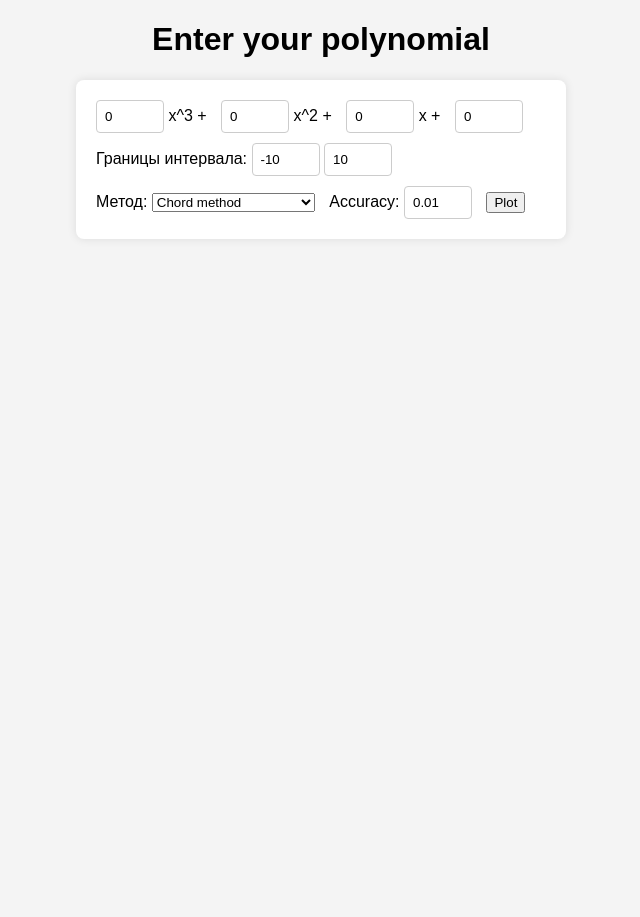
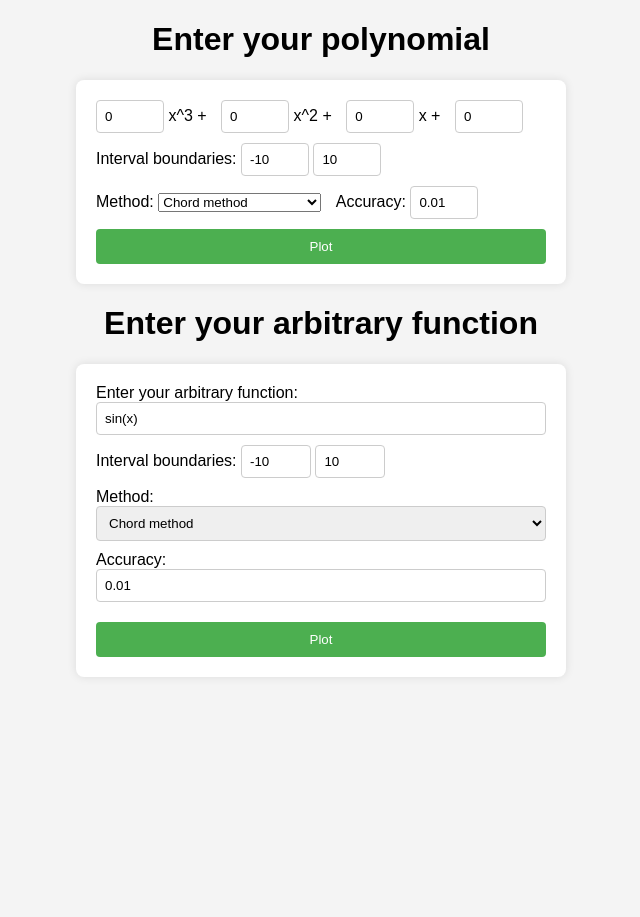
Before and after one commit to lubitelkvokk/computational_mathematics_lab2, a FastAPI app: page /plot in a window 1280 px wide. Shown: the top 917 px of the page, without its empty margins (319-959 px from the left). Before the commit the page ends 219 px from the top, so only its background shows below. Run offline with FastAPI, Linux system fonts and the light colour scheme.

Commit message:
added possibility to enter arbitrary function

```diff
--- a/src/controller/polynom_solver.py
+++ b/src/controller/polynom_solver.py
@@ -20,7 +20,8 @@ async def polynomial_solver(request: Request):
         'k_for_constant': 0,
         'left_board': -10,
         'right_board': 10,
-        'accuracy': 0.01
+        'accuracy': 0.01,
+        'arbitrary_function': "sin(x)"
     }
     return templates.TemplateResponse("polynom_solver.html", default_values)
 
@@ -30,10 +31,9 @@ async def plot_graph(request: Request, k_for_x_3: float = Form(...), k_for_x_2:
                      k_for_x_1: float = Form(...), k_for_constant: float = Form(...),
                      left_board: float = Form(...), right_board: float = Form(...),
                      accuracy: float = Form(...), method: str = Form(...)):
-
     func = create_lambda_function(f"{k_for_x_3}*x**3+{k_for_x_2}*x**2+{k_for_x_1}*x+{k_for_constant}")
 
-    generate_plot([k_for_constant, k_for_x_1, k_for_x_2, k_for_x_3], left_board, right_board, accuracy)
+    generate_plot(func, left_board, right_board, accuracy)
 
     print(method)
     try:
@@ -66,3 +66,37 @@ async def plot_graph(request: Request, k_for_x_3: float = Form(...), k_for_x_2:
                                           'right_board': right_board,
                                           'accuracy': accuracy
                                       })
+
+
+@router.post("/arbitrary_function")
+async def plot_graph_by_arbitrary_function(request: Request, arbitrary_function: str = Form(...),
+                                           left_board: float = Form(...), right_board: float = Form(...),
+                                           accuracy: float = Form(...), method: str = Form(...)):
+    func = create_lambda_function(arbitrary_function)
+
+    generate_plot(func, left_board, right_board, accuracy)
+
+    print(method)
+    try:
+        if method == "chord":
+            result = solve_with_chords(left_board, right_board,
+                                       func,
+                                       accuracy)
+        elif method == "newton":
+            result = solve_with_newton(left_board, right_board,
+                                       func,
+                                       accuracy)
+
+    except Exception as e:
+        result = e
+
+    return templates.TemplateResponse("polynom_solver.html",
+                                      {
+                                          "request": request,
+                                          "plot_data": "static/images/image.png",
+                                          "result": result,
+                                          'arbitrary_function': arbitrary_function,
+                                          'left_board': left_board,
+                                          'right_board': right_board,
+                                          'accuracy': accuracy
+                                      })
--- a/src/util/plot_generator.py
+++ b/src/util/plot_generator.py
@@ -3,12 +3,12 @@ import numpy as np
 from matplotlib import pyplot as plt
 
 
-def generate_plot(koeffs, left_board, right_board, accuracy):
+def generate_plot(func, left_board, right_board, accuracy):
     x = np.linspace(left_board, right_board, 1000)
-    y = sum(koeff * x ** i for i, koeff in enumerate(koeffs))
+    # y = k_for_x_3 * x ** 3 + k_for_x_2 * x ** 2 + k_for_x_1 * x + k_for_constant
     # Создание графика
     fig, ax = plt.subplots(figsize=(10, 5))
-    ax.plot(x, y)
+    ax.plot(x, [func(item) for item in x])
 
     # Добавление линий осей
     ax.axhline(0, color='black', linewidth=0.5)  # Горизонтальная линия оси Y
--- a/static/polynom_solver.css
+++ b/static/polynom_solver.css
@@ -1,15 +1,3 @@
-/*.k_for_x {*/
-/*    width: 40px;*/
-/*}*/
-
-/*.k_for_constant {*/
-/*    width: 40px;*/
-/*}*/
-
-/*.polynom_input_form {*/
-/*    display: flex;*/
-/*}*/
-
 body {
     font-family: Arial, sans-serif;
     margin: 0;
@@ -17,7 +5,7 @@ body {
     background-color: #f4f4f4;
 }
 
-h1{
+h1 {
     text-align: center;
 }
 
@@ -51,7 +39,7 @@ h1{
     border-color: #888;
 }
 
-.board_block,.accuracy_block {
+.board_block, .accuracy_block {
     margin-top: 10px;
 }
 
@@ -60,14 +48,70 @@ h1{
     text-align: center;
 }
 
-.programm_result{
-    /*width: 600px;*/
+.programm_result {
     margin-top: 20px;
     height: 500px;
     text-align: center;
 }
 
-#console{
+#console {
     width: 600px;
     height: 200px;
 }
+
+/* Стили для второй формы с произвольной функцией */
+.arbitrary_function_input_form {
+    max-width: 450px;
+    margin: 20px auto;
+    padding: 20px;
+    background-color: #fff;
+    border-radius: 8px;
+    box-shadow: 0 0 10px rgba(0, 0, 0, 0.1);
+}
+
+.arbitrary_function_input_form div {
+    margin-bottom: 10px;
+}
+
+.arbitrary_function_input_form input[type="text"],
+.arbitrary_function_input_form input[type="number"],
+.arbitrary_function_input_form select {
+    width: 100%;
+    padding: 8px;
+    border: 1px solid #ccc;
+    border-radius: 4px;
+    box-sizing: border-box;
+}
+
+.arbitrary_function_input_form input[type="number"].intervals{
+    width: 70px;
+}
+
+.arbitrary_function_input_form input[type="text"]:focus,
+.arbitrary_function_input_form input[type="number"]:focus,
+.arbitrary_function_input_form select:focus {
+    outline: none;
+    border-color: #4caf50;
+}
+
+.arbitrary_function_input_form input[type="text"]:hover,
+.arbitrary_function_input_form input[type="number"]:hover,
+.arbitrary_function_input_form select:hover {
+    border-color: #888;
+}
+
+
+button {
+    margin-top: 10px;
+    width: 100%;
+    padding: 10px;
+    background-color: #4caf50;
+    color: white;
+    border: none;
+    border-radius: 4px;
+    cursor: pointer;
+}
+
+button:hover {
+    background-color: #45a049;
+}
--- a/templates/polynom_solver.html
+++ b/templates/polynom_solver.html
@@ -5,6 +5,7 @@
     <meta name="viewport" content="width=device-width, initial-scale=1.0">
     <title>Polynomial Solver</title>
     <link href="{{ url_for('static', path='/polynom_solver.css') }}" rel="stylesheet">
+
 </head>
 <body>
 
@@ -27,21 +28,19 @@
                value="{% if k_for_constant is not none %}{{ k_for_constant }}{% else %}0{% endif %}">
     </div>
     <div class="board_block">
-        <label>Границы интервала:</label>
-        <input type="number" class="k_for_constant" name="left_board" step="any"
+        <label>Interval boundaries:</label>
+        <input type="number" class="intervals" name="left_board" step="any"
                value="{% if left_board is not none %}{{ left_board }}{% else %}-10{% endif %}">
-        <input type="number" class="k_for_constant" name="right_board" step="any"
+        <input type="number" class="intervals" name="right_board" step="any"
                value="{% if right_board is not none %}{{ right_board }}{% else %}10{% endif %}">
     </div>
     <div class="method_block">
-        <label>Метод:</label>
-
-        <select name="method" id="pet-select">
+        <label>Method:</label>
+        <select name="method">
             <option value="chord">Chord method</option>
             <option value="newton">Newton method</option>
             <option value="simple_iteration">Simple iteration method</option>
         </select>
-
     </div>
     <div class="accuracy_block">
         <label>Accuracy:</label>
@@ -50,6 +49,34 @@
     <button type="submit">Plot</button>
 </form>
 
+<h1>Enter your arbitrary function</h1>
+<form class="arbitrary_function_input_form" action="/arbitrary_function" method="post">
+    <div>
+        <label for="arbitrary_function">Enter your arbitrary function:</label>
+        <input type="text" id="arbitrary_function" name="arbitrary_function"
+               value="{% if arbitrary_function is not none %}{{ arbitrary_function }}{% else %}0{% endif %}">
+    </div>
+    <div class="board_block">
+        <label>Interval boundaries:</label>
+        <input type="number" class="intervals" name="left_board" step="any"
+               value="{% if left_board is not none %}{{ left_board }}{% else %}-10{% endif %}">
+        <input type="number" class="intervals" name="right_board" step="any"
+               value="{% if right_board is not none %}{{ right_board }}{% else %}10{% endif %}">
+    </div>
+    <div class="method_block">
+        <label>Method:</label>
+        <select name="method">
+            <option value="chord">Chord method</option>
+            <option value="newton">Newton method</option>
+<!--            <option value="simple_iteration">Simple iteration method</option>-->
+        </select>
+    </div>
+    <div class="accuracy_block">
+        <label>Accuracy:</label>
+        <input type="number" class="k_for_constant" name="accuracy" value="0.01">
+    </div>
+    <button type="submit">Plot</button>
+</form>
 
 <div class="plot_block">
     {% if plot_data %}
```
Also changed, not shown: static/images/image.png.
